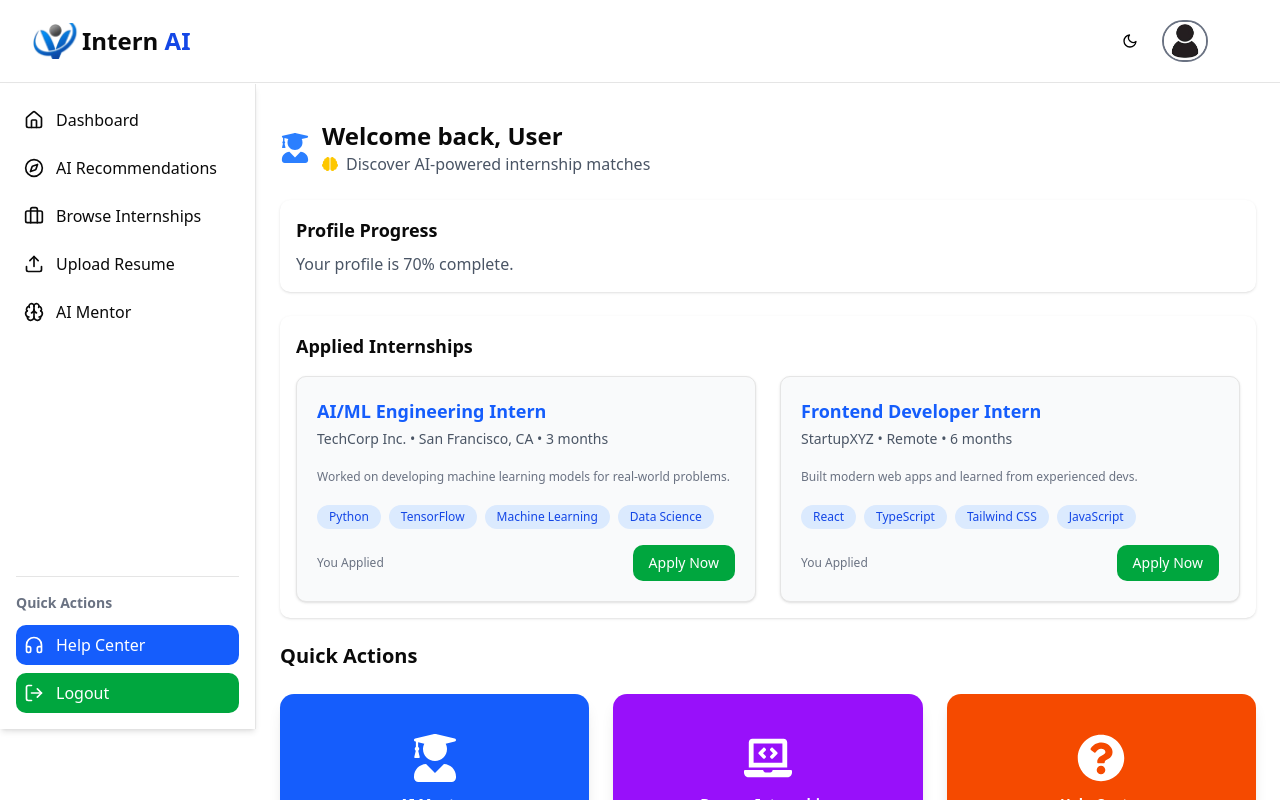
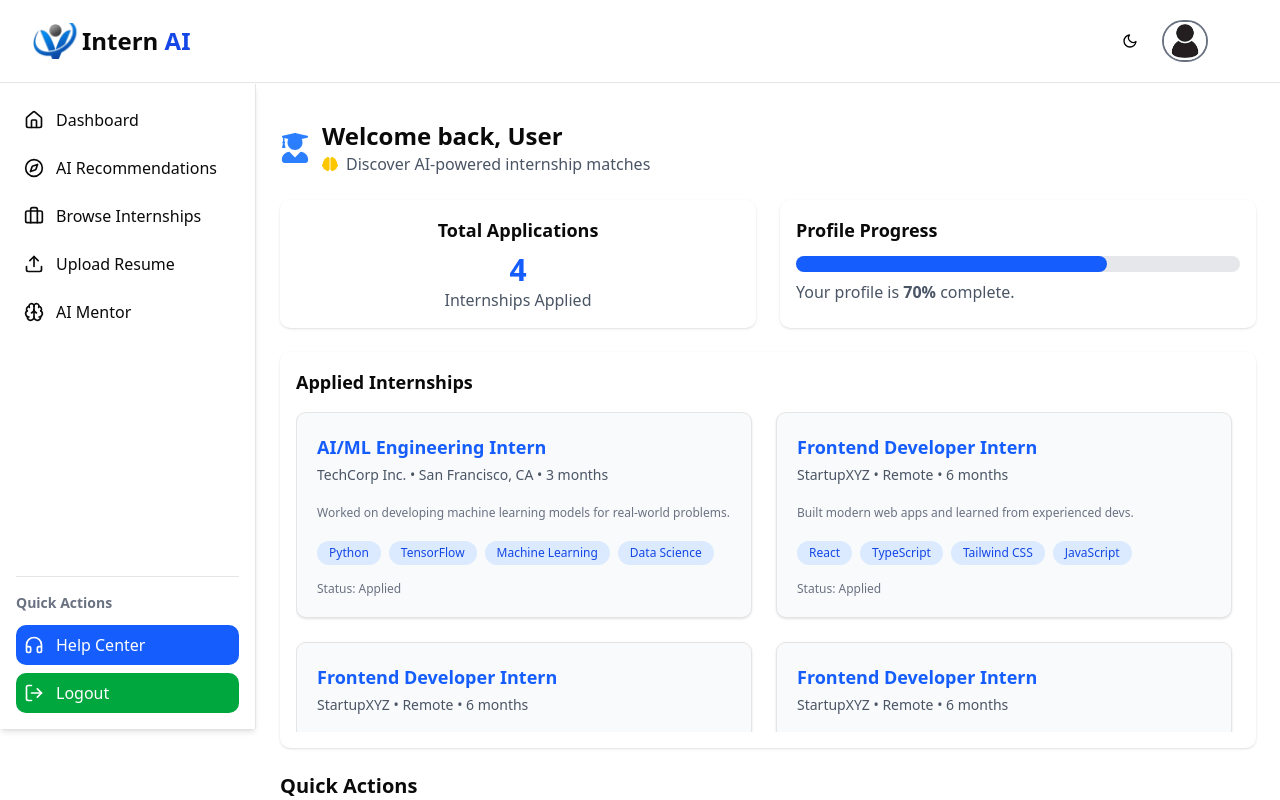
Before and after one commit to Chaitanyaa0001/InternAI, a Next.js app in the folder my-app/: page /student/dashboard in a window 1280 px wide. Shown: the top 800 px of the page. Built offline with nearby package versions, Linux system fonts and the light colour scheme.

Commit message:
dashboard completed

```diff
--- a/my-app/src/app/student/dashboard/page.tsx
+++ b/my-app/src/app/student/dashboard/page.tsx
@@ -1,10 +1,16 @@
 import AppNavbar from "@/components/navbar/AppNavbar";
 import Card from "@/components/Card";
-import { FaUserGraduate, FaBrain, FaQuestionCircle, FaLaptopCode } from "react-icons/fa";
+import {
+  FaUserGraduate,
+  FaBrain,
+  FaQuestionCircle,
+  FaLaptopCode,
+} from "react-icons/fa";
 import Link from "next/link";
+import InternshipCardProps from "@/types/InternshipCardProps";
 
 export default function StudentDashboard() {
-  const appliedInternships = [
+  const appliedInternships: InternshipCardProps[] = [
     {
       id: 1,
       position: "AI/ML Engineering Intern",
@@ -12,8 +18,10 @@ export default function StudentDashboard() {
       location: "San Francisco, CA",
       duration: "3 months",
       skills: ["Python", "TensorFlow", "Machine Learning", "Data Science"],
-      description: "Worked on developing machine learning models for real-world problems.",
-      applicants: "You Applied",
+      description:
+        "Worked on developing machine learning models for real-world problems.",
+      status: "Applied",
+      showApplyButton: false,
     },
     {
       id: 2,
@@ -23,59 +31,126 @@ export default function StudentDashboard() {
       duration: "6 months",
       skills: ["React", "TypeScript", "Tailwind CSS", "JavaScript"],
       description: "Built modern web apps and learned from experienced devs.",
-      applicants: "You Applied",
+      status: "Applied",
+      showApplyButton: false,
+    },
+    {
+      id: 3,
+      position: "Frontend Developer Intern",
+      company: "StartupXYZ",
+      location: "Remote",
+      duration: "6 months",
+      skills: ["React", "TypeScript", "Tailwind CSS", "JavaScript"],
+      description: "Built modern web apps and learned from experienced devs.",
+      status: "Applied",
+      showApplyButton: false,
+    },
+    {
+      id: 4,
+      position: "Frontend Developer Intern",
+      company: "StartupXYZ",
+      location: "Remote",
+      duration: "6 months",
+      skills: ["React", "TypeScript", "Tailwind CSS", "JavaScript"],
+      description: "Built modern web apps and learned from experienced devs.",
+      status: "Applied",
+      showApplyButton: false,
     },
   ];
 
+  const profileCompletion = 70;
+    const totalApplications = appliedInternships.length;
 
 
   return (
-    <main className="min-h-screen dark:bg-[#314DA2] flex flex-col">
+    <main className="min-h-screen dark: flex flex-col dark:bg-[#314DA2] dark:bg-gradient-to-b from-[#0A0F1C] via-[#101828] to-[#1A2234] ">
       <AppNavbar />
       <div className="p-6 mt-24 lg:ml-64 space-y-6">
         {/* Welcome */}
         <div className="flex items-center gap-3">
           <FaUserGraduate className="text-blue-500 text-3xl" />
           <div>
-            <h1 className="text-2xl font-bold dark:text-white">Welcome back, User</h1>
+            <h1 className="text-2xl font-bold dark:text-white">
+              Welcome back, User
+            </h1>
             <p className="text-gray-600 dark:text-gray-300 flex items-center gap-2">
-              <FaBrain className="text-yellow-400" /> Discover AI-powered internship matches
+              <FaBrain className="text-yellow-400" /> Discover AI-powered
+              internship matches
             </p>
           </div>
         </div>
 
         {/* Profile Progress */}
-        <div className="p-4 bg-white dark:bg-[#1A2234] rounded-lg shadow">
-          <h2 className="font-semibold text-lg dark:text-white mb-2">Profile Progress</h2>
-          <p className="text-gray-600 dark:text-gray-400">Your profile is 70% complete.</p>
-        </div>
+        <div className="grid sm:grid-cols-1 md:grid-cols-2 gap-6">
+  {/* Total Applications */}
+  <div className="p-4 bg-white dark:bg-[#1A2234] rounded-lg shadow flex flex-col items-center justify-center">
+    <h2 className="font-semibold text-lg dark:text-white">Total Applications</h2>
+    <p className="text-3xl font-bold text-blue-600 mt-2">{totalApplications}</p>
+    <span className="text-gray-600 dark:text-gray-400">Internships Applied</span>
+  </div>
+
+  {/* Profile Progress */}
+  <div className="p-4 bg-white dark:bg-[#1A2234] rounded-lg shadow">
+    <h2 className="font-semibold text-lg dark:text-white mb-3">
+      Profile Progress
+    </h2>
+    <div className="w-full bg-gray-200 rounded-full h-4 dark:bg-gray-700">
+      <div
+        className="bg-blue-600 h-4 rounded-full transition-all"
+        style={{ width: `${profileCompletion}%` }}
+      ></div>
+    </div>
+    <p className="text-gray-600 dark:text-gray-400 mt-2">
+      Your profile is <span className="font-semibold">{profileCompletion}%</span> complete.
+    </p>
+  </div>
+</div>
+
 
         {/* Applied Internships */}
         <div className="p-4 bg-white dark:bg-[#1A2234] rounded-lg shadow">
-          <h2 className="font-semibold text-lg dark:text-white mb-4">Applied Internships</h2>
-          <div className="grid sm:grid-cols-1 lg:grid-cols-2 gap-6">
-            {appliedInternships.map((i) => <Card key={i.id} {...i} />)}
+          <h2 className="font-semibold text-lg dark:text-white mb-4">
+            Applied Internships
+          </h2>
+          <div className="h-80 overflow-y-auto pr-2">
+            <div className="grid sm:grid-cols-1 lg:grid-cols-2 gap-6">
+              {appliedInternships.map((i) => (
+                <Card key={i.id} {...i} clickable />
+              ))}
+            </div>
           </div>
         </div>
 
-        {/* Recommended Internships */}
-
-
         {/* Quick Actions */}
         <div>
-          <h2 className="text-xl font-semibold mb-6 dark:text-white">Quick Actions</h2>
+          <h2 className="text-xl font-semibold mb-6 dark:text-white">
+            Quick Actions
+          </h2>
           <div className="flex flex-col md:flex-row justify-between gap-6">
-            <Link href="/profile" className="flex flex-col items-center justify-center bg-blue-600 text-white rounded-xl shadow-lg flex-1 h-[160px] hover:bg-blue-700 transition transform hover:-translate-y-1">
+            <Link
+              href="/profile"
+              className="flex flex-col items-center justify-center bg-blue-600 text-white rounded-xl shadow-lg flex-1 h-[160px] hover:bg-blue-700 transition transform hover:-translate-y-1"
+            >
               <FaUserGraduate className="text-5xl mb-3" />
               <span className="font-semibold text-center text-sm">AI Mentor</span>
             </Link>
-            <Link href="/internships" className="flex flex-col items-center justify-center bg-purple-600 text-white rounded-xl shadow-lg flex-1 h-[160px] hover:bg-purple-700 transition transform hover:-translate-y-1">
+            <Link
+              href="/internships"
+              className="flex flex-col items-center justify-center bg-purple-600 text-white rounded-xl shadow-lg flex-1 h-[160px] hover:bg-purple-700 transition transform hover:-translate-y-1"
+            >
               <FaLaptopCode className="text-5xl mb-3" />
-              <span className="font-semibold text-center text-sm">Browse Internships</span>
+              <span className="font-semibold text-center text-sm">
+                Browse Internships
+              </span>
             </Link>
-            <Link href="/help" className="flex flex-col items-center justify-center bg-orange-600 text-white rounded-xl shadow-lg flex-1 h-[160px] hover:bg-orange-700 transition transform hover:-translate-y-1">
+            <Link
+              href="/help"
+              className="flex flex-col items-center justify-center bg-orange-600 text-white rounded-xl shadow-lg flex-1 h-[160px] hover:bg-orange-700 transition transform hover:-translate-y-1"
+            >
               <FaQuestionCircle className="text-5xl mb-3" />
-              <span className="font-semibold text-center text-sm">Help Center</span>
+              <span className="font-semibold text-center text-sm">
+                Help Center
+              </span>
             </Link>
           </div>
         </div>
--- a/my-app/src/components/Card.tsx
+++ b/my-app/src/components/Card.tsx
@@ -1,19 +1,9 @@
 "use client";
 import React from "react";
 import Link from "next/link";
+import InternshipCardProps from "@/types/InternshipCardProps";
 
-interface RecommendationCardProps {
-  id: number;
-  position: string;
-  company: string;
-  location: string;
-  duration: string;
-  skills: string[];
-  description: string;
-  applicants?: string;
-}
-
-const RecommendationCard: React.FC<RecommendationCardProps> = ({
+const Card: React.FC<InternshipCardProps> = ({
   id,
   position,
   company,
@@ -21,10 +11,13 @@ const RecommendationCard: React.FC<RecommendationCardProps> = ({
   duration,
   skills,
   description,
-  applicants = "0 applicants",
+  status,
+  showApplyButton = true,
+  clickable = false,
+
 }) => {
-  return (
-    <div className="p-5 rounded-lg border dark:border-gray-700 bg-gray-50 dark:bg-[#0A0F1C] shadow flex flex-col justify-between">
+  const CardContent = (
+    <div className="p-5 rounded-lg border dark:border-gray-700 bg-gray-50 dark:bg-[#0A0F1C] shadow flex flex-col justify-between hover:shadow-lg transition">
       {/* Header */}
       <h3 className="text-lg font-semibold text-blue-600">{position}</h3>
 
@@ -33,12 +26,12 @@ const RecommendationCard: React.FC<RecommendationCardProps> = ({
         {company} • {location} • {duration}
       </p>
 
-
-
       {/* Description */}
       <p className="text-xs text-gray-500 dark:text-gray-400 mt-5 line-clamp-2">
         {description}
       </p>
+
+      {/* Skills */}
       <div className="flex flex-wrap gap-2 mt-5">
         {skills.map((skill, i) => (
           <span
@@ -52,18 +45,29 @@ const RecommendationCard: React.FC<RecommendationCardProps> = ({
 
       {/* Footer */}
       <div className="flex justify-between items-center mt-4">
-        <p className="text-xs text-gray-500 dark:text-gray-400">
-          {applicants}
-        </p>
-        <Link
-          href={`/studentdashboard/${id}`}
-          className="px-4 py-2 bg-green-600 text-white rounded-lg hover:bg-green-700 text-sm"
-        >
-          Apply Now
-        </Link>
+        <div className="text-xs text-gray-500 dark:text-gray-400">
+          {status && <span>Status: {status}</span>}
+        </div>
+
+        {showApplyButton && (
+          <Link
+            href={`/student/dashboard/${id}`}
+            className="px-4 py-2 bg-green-600 text-white rounded-lg text-sm hover:bg-green-700"
+          >
+            Apply Now
+          </Link>
+        )}
       </div>
     </div>
   );
+
+  return clickable ? (
+    <Link href={`/student/dashboard/${id}`} className="block">
+      {CardContent}
+    </Link>
+  ) : (
+    CardContent
+  );
 };
 
-export default RecommendationCard;
+export default Card;
--- /dev/null
+++ b/my-app/src/types/InternshipCardProps.ts
@@ -0,0 +1,12 @@
+export default interface InternshipCardProps {
+  id: number;
+  position: string;
+  company: string;
+  location: string;
+  duration: string;
+  skills: string[];
+  description: string;
+  status?: "Applied" | "Selected" | "Rejected";
+  showApplyButton?: boolean; // Browse + Recommendation,
+  clickable?: boolean
+}
```
Also changed, not shown: my-app/src/app/student/dashboard/[id]/page.tsx (+5 -12 lines).
